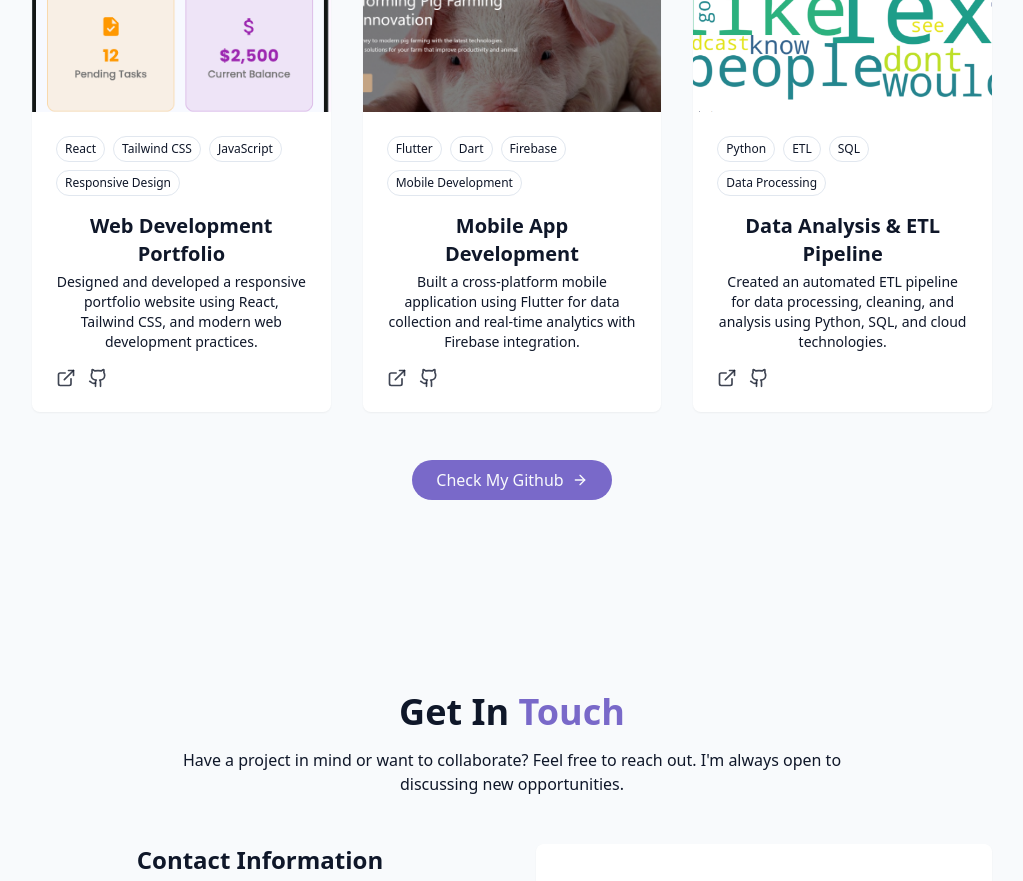
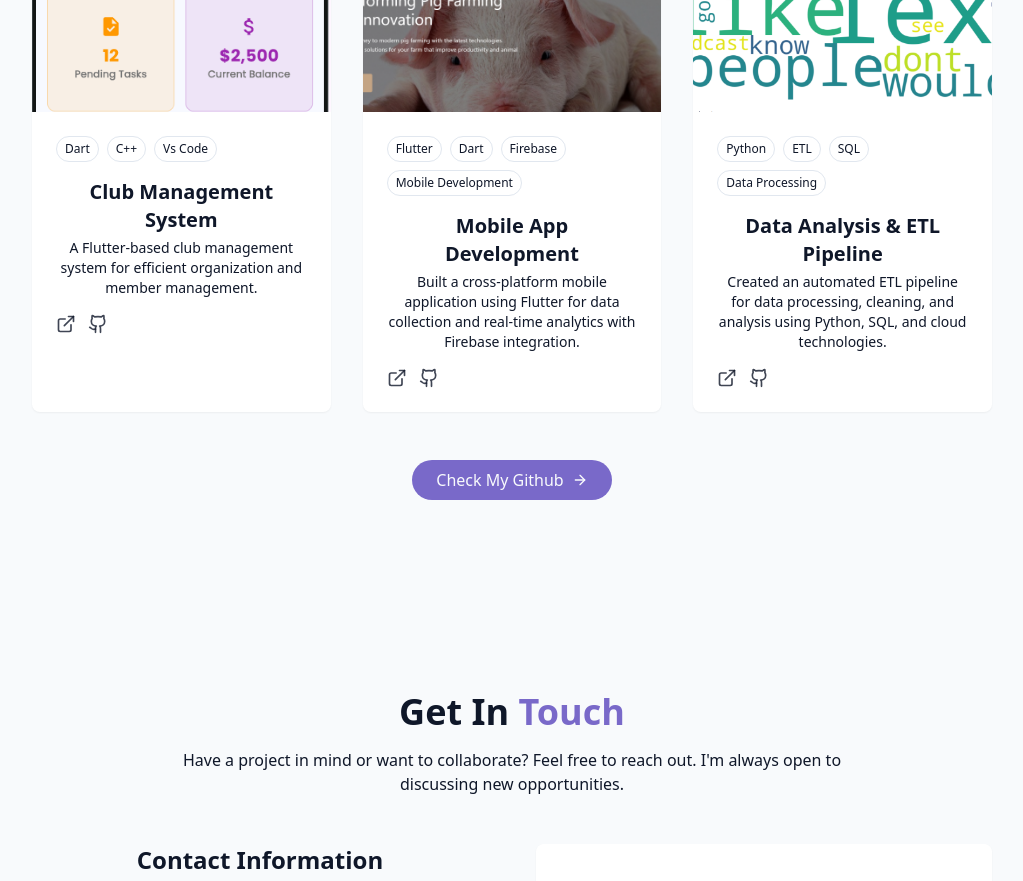
Before and after one commit to NadiaHirwa/HirwaNadiaPortfolio, a React (Vite) app: page / in a window 1280 px wide. Shown: the part 6540-7421 px from the top of the page, without its empty margins (128-1151 px from the left). Built offline with nearby package versions, Linux system fonts and the light colour scheme.

Commit message:
added club management project

```diff
--- a/src/components/ProjectsSection.jsx
+++ b/src/components/ProjectsSection.jsx
@@ -25,17 +25,17 @@ const projects = [
     description: "Cleaned and analyzed population data with Python and Power BI; created interactive dashboard showing country trends for SDG insights.",
     image: "/projects/project3.png",
     tags: ["Pythn", "SQL", "Power BI"],
-    demoUrl: "#",
+    // demoUrl: "#",
     githubUrl: "https://github.com/NadiaHirwa/Population-Data-World-Bank-API-.git",
   },
   {
     id: 4,
-    title: "Web Development Portfolio",
-    description: "Designed and developed a responsive portfolio website using React, Tailwind CSS, and modern web development practices.",
+    title: "Club Management System",
+    description: "A Flutter-based club management system for efficient organization and member management.",
     image: "/projects/project4.png",
-    tags: ["React", "Tailwind CSS", "JavaScript", "Responsive Design"],
-    demoUrl: "#",
-    githubUrl: "#",
+    tags: ["Dart", "C++", "Vs Code"],
+    // demoUrl: "#",
+    githubUrl: "https://github.com/NadiaHirwa/Club-Management.git",
   },
   {
     id: 5,
```
